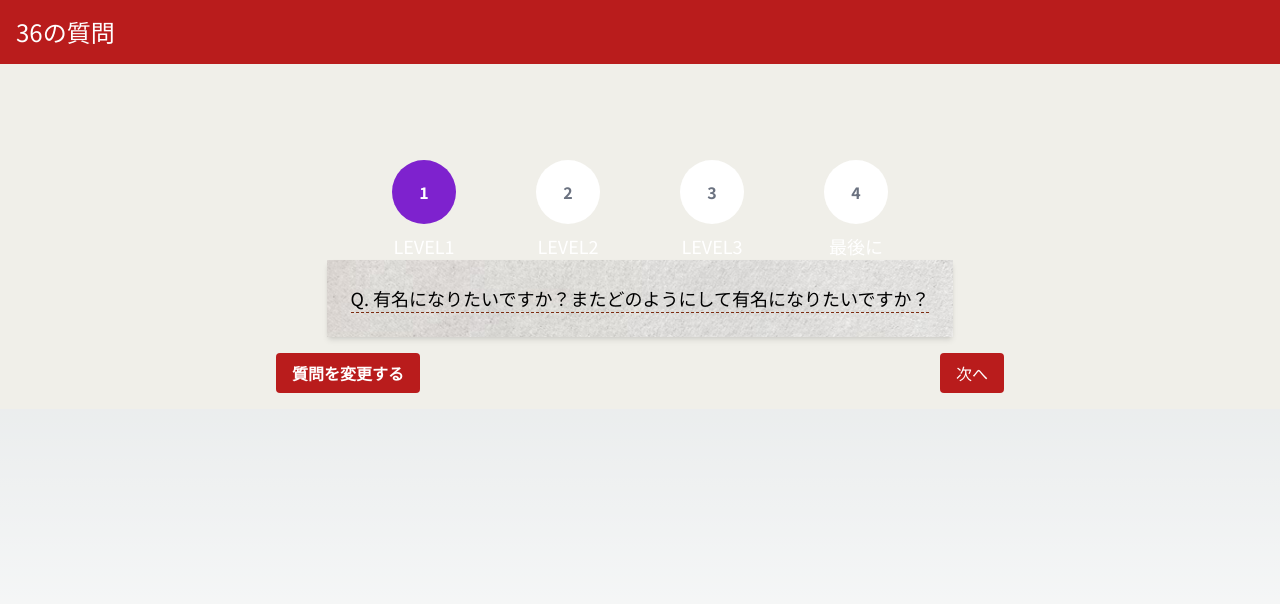
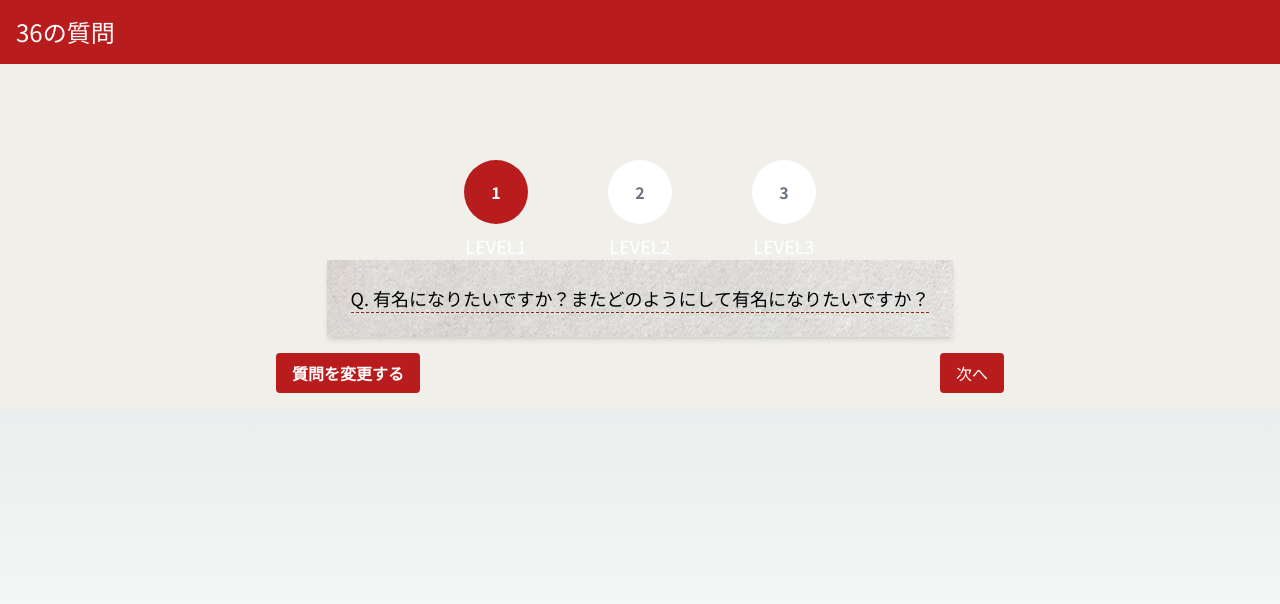
Before and after one commit to kimukimuyuya/36-questions, a Next.js app in the folder my-app/: page /questions/1 in a window 1280 px wide. Shown: the top 604 px of the page. Built offline with nearby package versions, Linux system fonts and the light colour scheme.

Commit message:
fix: :bug: ステップバーの表示速度を改善

```diff
--- a/my-app/src/components/ProgressBar.tsx
+++ b/my-app/src/components/ProgressBar.tsx
@@ -3,10 +3,9 @@ import React from 'react';
 const StepBar = ({ QuestionLevel }: { QuestionLevel: string }) => {
   const currentLevel = Number(QuestionLevel);
   const levels = [
-    { number: 1, text: 'level1' },
-    { number: 2, text: 'level2' },
-    { number: 3, text: 'level3' },
-    { number: 4, text: '最後に' }
+    { number: 1, text: 'level1', color: 'bg-red-500' },
+    { number: 2, text: 'level2', color: 'bg-red-600' },
+    { number: 3, text: 'level3', color: 'bg-red-700' },
   ];
 
   return (
@@ -15,20 +14,26 @@ const StepBar = ({ QuestionLevel }: { QuestionLevel: string }) => {
         {levels.map((level, index) => (
           <li key={index} className="relative flex flex-col items-center">
             <div className="relative flex flex-col items-center">
+              {/* 円 */}
               <div
-                className={`number ${currentLevel >= level.number ? 'active bg-purple-700 text-white' : 'bg-white text-gray-500'} transition duration-300 w-8 h-8 sm:w-16 sm:h-16 rounded-full flex items-center justify-center mb-1 sm:mb-2 font-bold z-10`}
+                className={`number ${currentLevel >= level.number ? 'active bg-red-700 text-white' : 'bg-white text-gray-500'} transition
+                duration-500 w-8 h-8 sm:w-16 sm:h-16 rounded-full flex items-center justify-center mb-1 sm:mb-2 font-bold z-10`}
+                style={{
+                  transitionDelay: `${index * 0.2}s`
+                }}
               >
                 {level.number}
               </div>
 
+              {/* 線 */}
               {index < levels.length - 1 && (
                 <div
-                  className={`line absolute top-1/2 transform -translate-y-1/2 h-0.5 sm:h-1.5 ${currentLevel > level.number ? 'line-active bg-purple-700' : 'bg-white'} transition-all duration-1000`}
+                  className={`line absolute top-1/2 transform -translate-y-1/2 h-0.5 sm:h-1.5 ${currentLevel > level.number ? 'line-active bg-red-700' : 'bg-gray-500'} transition-all duration-500`}
                   style={{
                     width: currentLevel > level.number ? '200%' : '0',
                     left: '2rem',
                     right: '-2rem',
-                    sm: { left: '4rem', right: '-4rem' }
+                    transitionDelay: `${index * 0.2}s`
                   }}
                 ></div>
               )}
```
